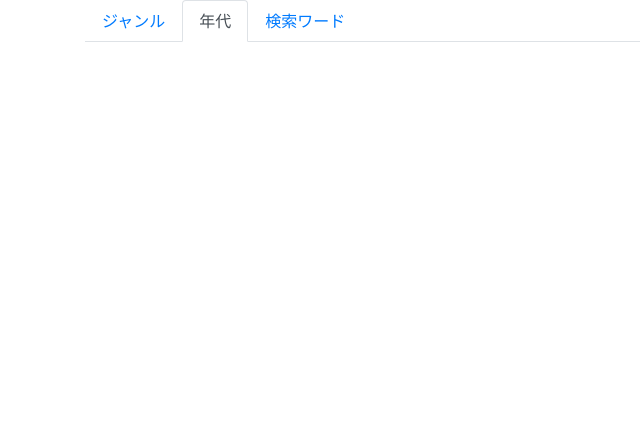
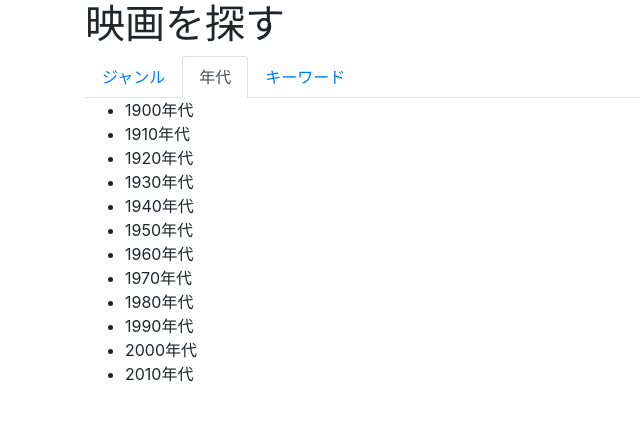
Before and after one commit to CoffeeAndCakes/CRSC, a Django app: page /search/ in a window 1280 px wide, after a click on "年代". Shown: the top 421 px of the page, without its empty margins (0-640 px from the left). Run offline with Django 3.2, Linux system fonts and the light colour scheme; some libraries are stand-ins or nearby versions.

Commit message:
各タブの要素を追加

```diff
--- a/web/search/templates/search/index.html
+++ b/web/search/templates/search/index.html
@@ -2,34 +2,52 @@
 
 {% block title %}映画を探す{% endblock title %}
 
-<h1>search</h1>
 
 {% block content %}
 
+<h1>映画を探す</h1>
 <ul class="nav nav-tabs" role="tablist">
   <li class="nav-item">
-    <a class="nav-link active" href="#genre" role="tab" data-toggle="tab">ジャンル</a>
+    <a class="nav-link" href="#genre" role="tab" data-toggle="tab">ジャンル</a>
   </li>
   <li class="nav-item">
     <a class="nav-link" href="#year" role="tab" data-toggle="tab">年代</a>
   </li>
   <li class="nav-item">
-    <a class="nav-link" href="#word" role="tab" data-toggle="tab">検索ワード</a>
+    <a class="nav-link" href="#word" role="tab" data-toggle="tab">キーワード</a>
   </li>
 </ul>
 
 <!-- Tab panes -->
 <div class="tab-content">
   <div role="tabpanel" class="tab-pane fade in active" id="genre">
-
+    <ul>
+      <li>1</li>
+      <li>2</li>
+      <li>3</li>
+      <li>4</li>
+    </ul>
   </div>
 
-  <div role="tabpanel" class="tab-pane fade" id="year">
-
+  <div role="tabpanel" class="tab-pane fade in active" id="year">
+    <ul>
+      <li>1900年代</li>
+      <li>1910年代</li>
+      <li>1920年代</li>
+      <li>1930年代</li>
+      <li>1940年代</li>
+      <li>1950年代</li>
+      <li>1960年代</li>
+      <li>1970年代</li>
+      <li>1980年代</li>
+      <li>1990年代</li>
+      <li>2000年代</li>
+      <li>2010年代</li>
+    </ul>
   </div>
 
-  <div role="tabpanel" class="tab-pane fade" id="word">
-
+  <div role="tabpanel" class="tab-pane fade in active" id="word">
+    <p>検索キーワード</p>
   </div>
 </div>
 {% endblock %}
```
